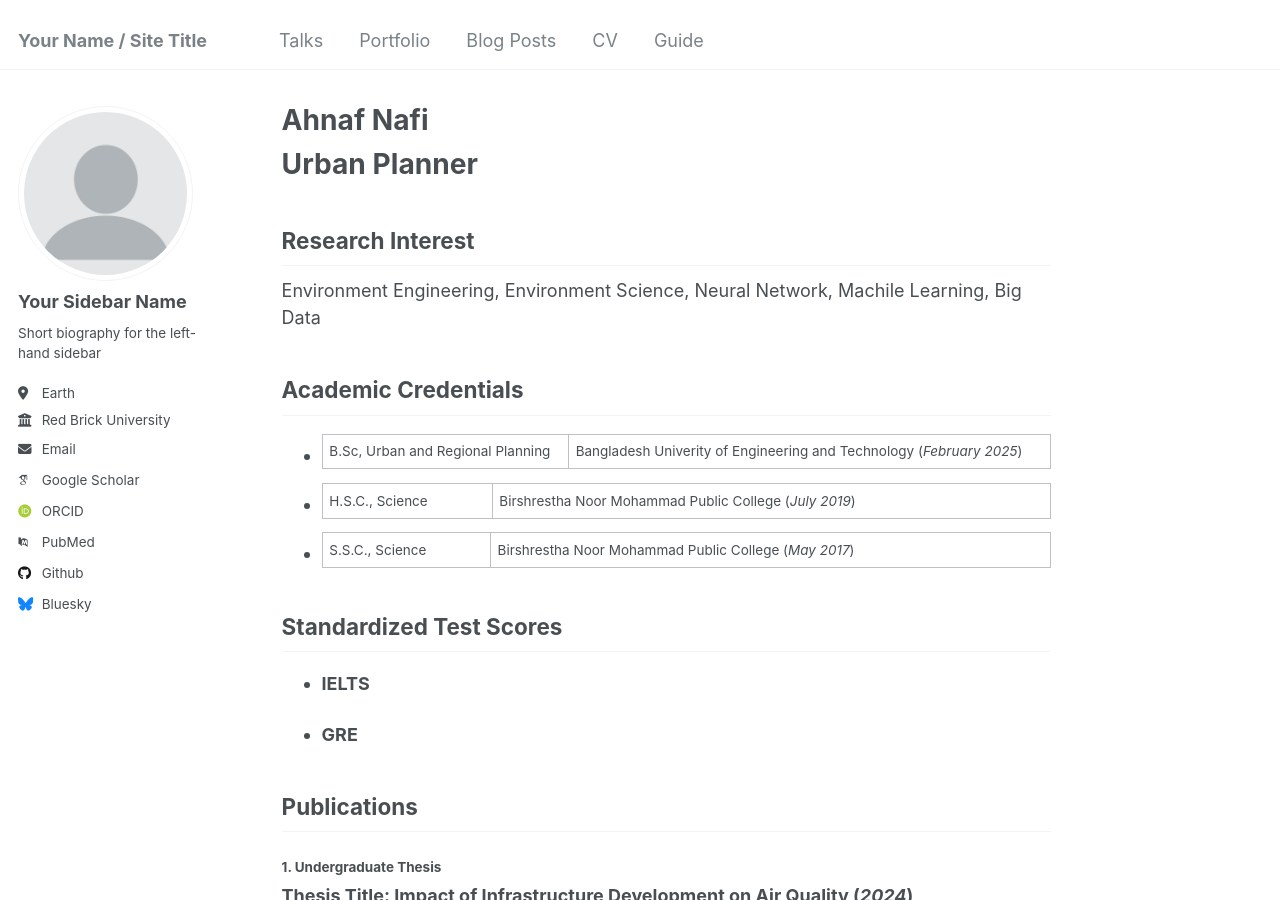
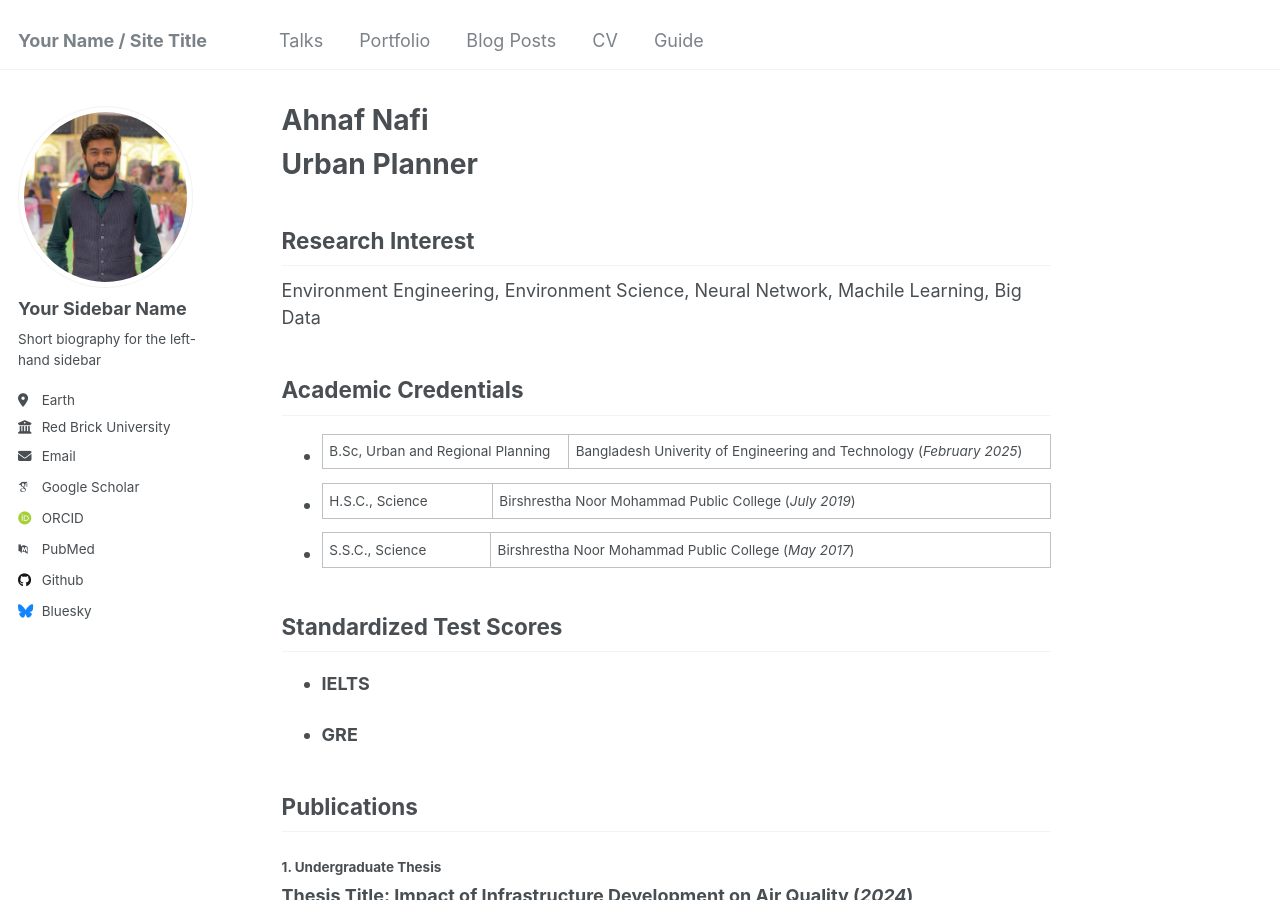
Before and after one commit to NafixData/ahnafnafi, a Jekyll site: the page built from _pages/about.md, in a window 1280 px wide and 900 px high. Built offline with Jekyll 4.4.1, drawn with Linux system fonts in a browser that asks for light colours; some web fonts are replaced.

Commit message:
Update _config.yml

```diff
--- a/_config.yml
+++ b/_config.yml
@@ -21,7 +21,7 @@ repository               : "academicpages/academicpages.github.io"
 #               Additional customization can be done by editing /_includes/author-profile.html
 author:
   # Biographic information
-  avatar           : "profile.png"
+  avatar           : "Dp.png"
   name             : "Your Sidebar Name"
   pronouns         : # example: "she/her"
   bio              : "Short biography for the left-hand sidebar"
```
